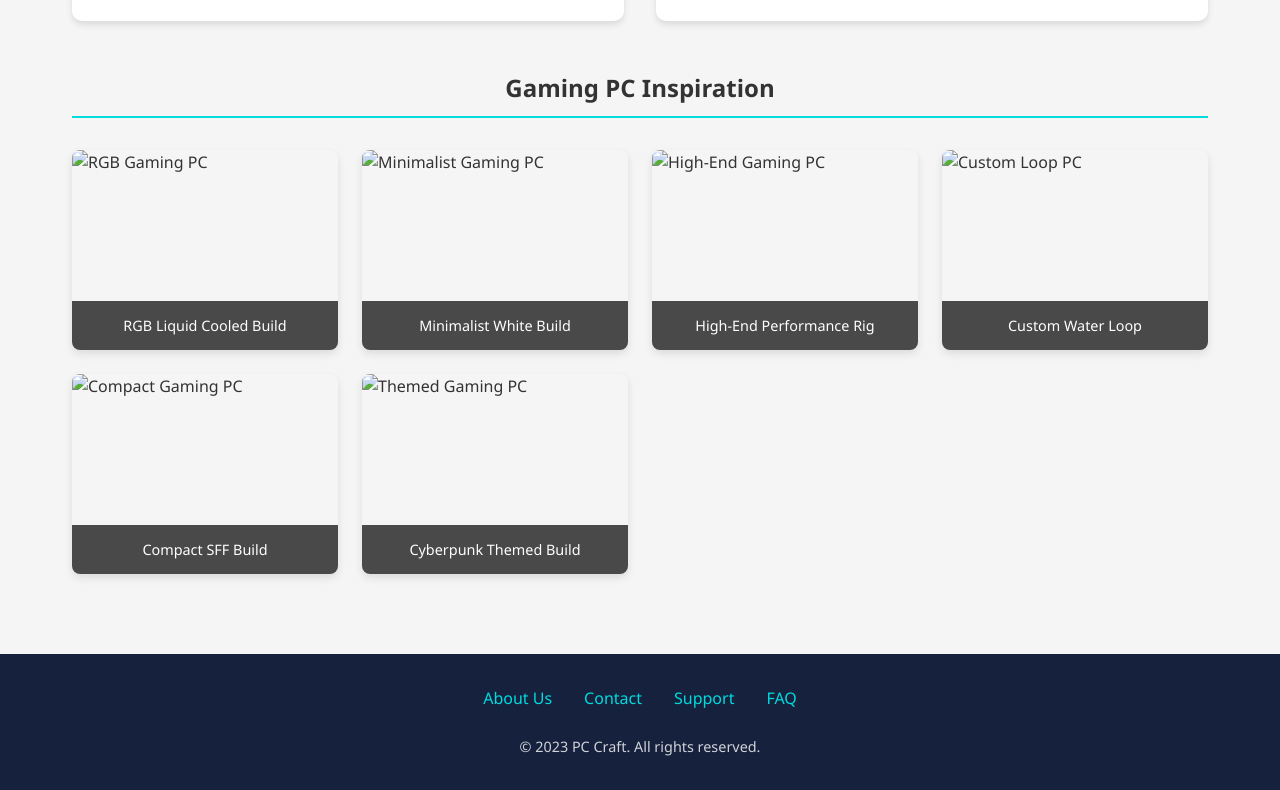
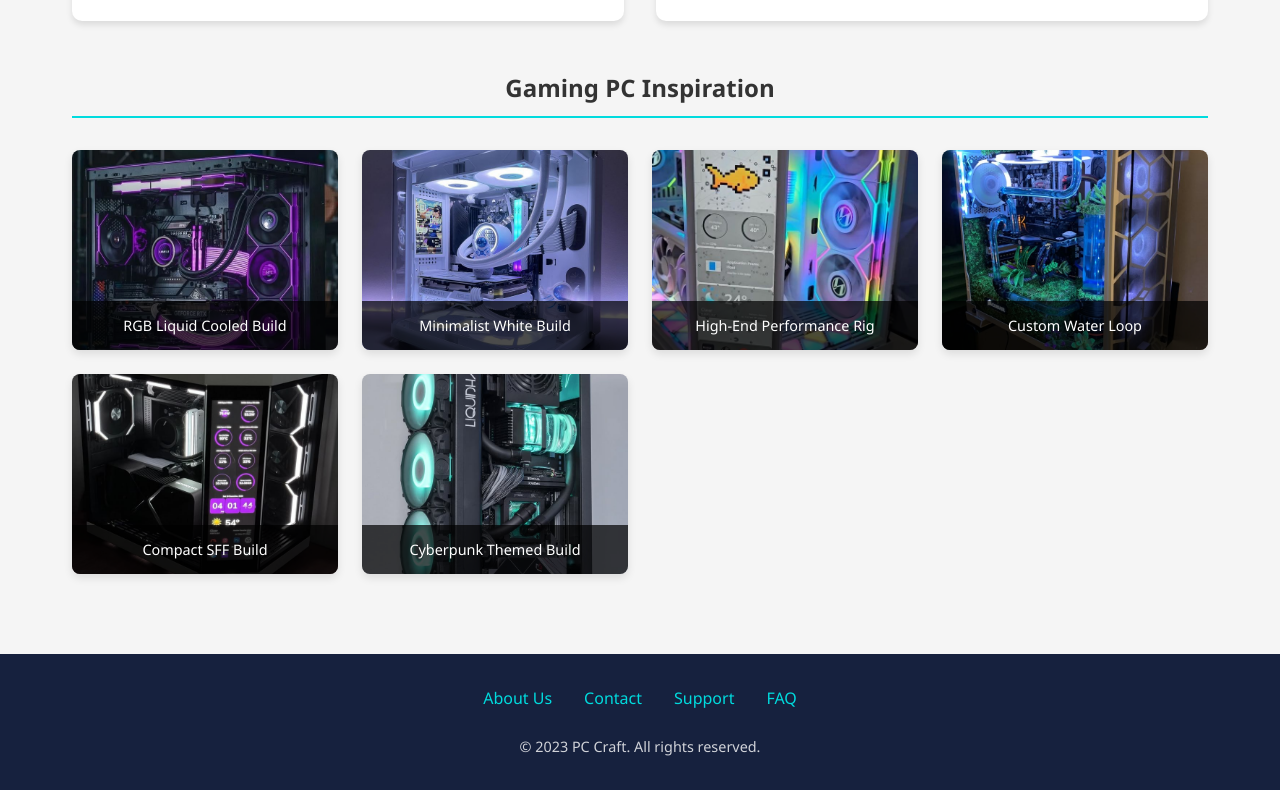
Before and after one commit to Dhanush-Subhash/Dhanush-Subhash.github.io, a plain HTML site: page index.html in a window 1280 px wide. Shown: the part 1570-2360 px from the top of the page. Drawn offline with Linux system fonts and the light colour scheme; files whose address does not match are found by name.

Commit message:
treason toward myself

```diff
--- a/index.html
+++ b/index.html
@@ -399,27 +399,27 @@
             <h2 class="gallery-title">Gaming PC Inspiration</h2>
             <div class="gallery">
                 <div class="gallery-item">
-                    <img src="lib/pc4.jpg" alt="RGB Gaming PC" class="gallery-img">
+                    <img src="https://dhanush-subhash.github.io/res/pc4.jpg" alt="RGB Gaming PC" class="gallery-img">
                     <div class="gallery-caption">RGB Liquid Cooled Build</div>
                 </div>
                 <div class="gallery-item">
-                    <img src="lib/pc7.jpg" alt="Minimalist Gaming PC" class="gallery-img">
+                    <img src="https://dhanush-subhash.github.io/res/pc7.jpg" alt="Minimalist Gaming PC" class="gallery-img">
                     <div class="gallery-caption">Minimalist White Build</div>
                 </div>
                 <div class="gallery-item">
-                    <img src="lib/pc13.jpg" alt="High-End Gaming PC" class="gallery-img">
+                    <img src="https://dhanush-subhash.github.io/res/pc13.jpg" alt="High-End Gaming PC" class="gallery-img">
                     <div class="gallery-caption">High-End Performance Rig</div>
                 </div>
                 <div class="gallery-item">
-                    <img src="lib/pc12.jpg" alt="Custom Loop PC" class="gallery-img">
+                    <img src="https://dhanush-subhash.github.io/res/pc12.jpg" alt="Custom Loop PC" class="gallery-img">
                     <div class="gallery-caption">Custom Water Loop</div>
                 </div>
                 <div class="gallery-item">
-                    <img src="lib/pc11.jpg" alt="Compact Gaming PC" class="gallery-img">
+                    <img src="https://dhanush-subhash.github.io/res/pc11.jpg" alt="Compact Gaming PC" class="gallery-img">
                     <div class="gallery-caption">Compact SFF Build</div>
                 </div>
                 <div class="gallery-item">
-                    <img src="lib/pc10.jpg" alt="Themed Gaming PC" class="gallery-img">
+                    <img src="https://dhanush-subhash.github.io/res/pc10.jpg" alt="Themed Gaming PC" class="gallery-img">
                     <div class="gallery-caption">Cyberpunk Themed Build</div>
                 </div>
             </div>
```
